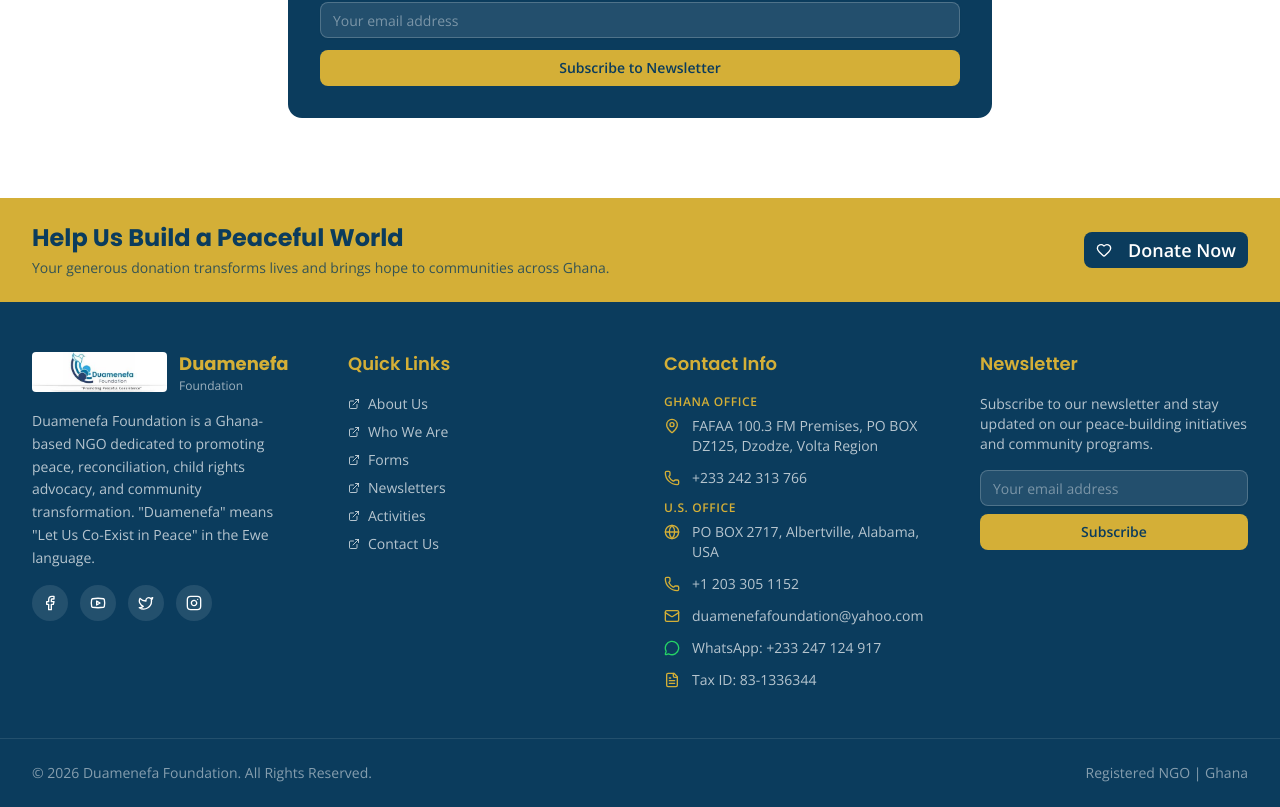
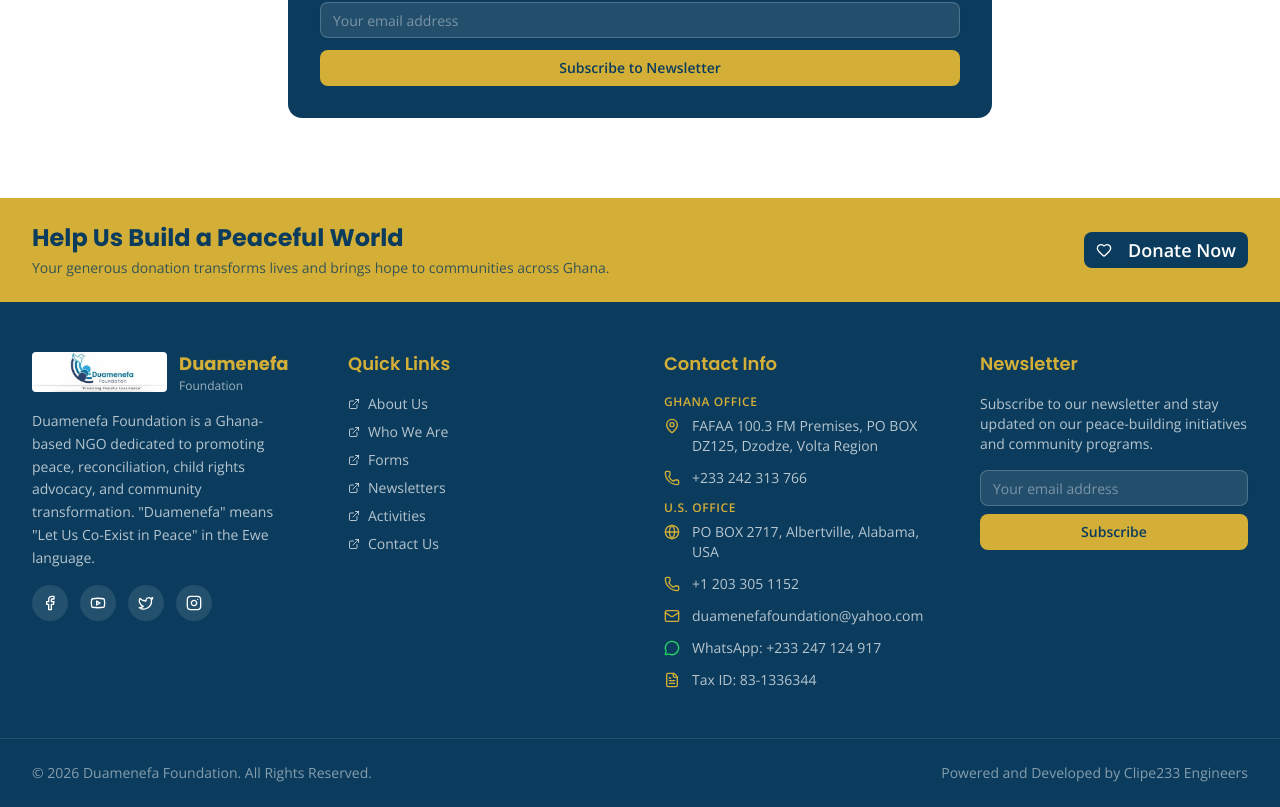
Before and after one commit to lilromeo2290/Duamenefa_Foundation-, a Next.js app: page / in a window 1280 px wide. Shown: the part 7702-8509 px from the top of the page. Built offline with nearby package versions, Linux system fonts and the light colour scheme; no server answers.

Commit message:
948c0902-4cf4-4639-9316-df39b7caba9c

```diff
--- a/src/components/Footer.tsx
+++ b/src/components/Footer.tsx
@@ -213,7 +213,7 @@
       <div className="max-w-7xl mx-auto px-4 sm:px-6 lg:px-8 py-6">
         <div className="flex flex-col md:flex-row items-center justify-between gap-4 text-sm text-white/50">
           <p>&copy; 2026 Duamenefa Foundation. All Rights Reserved.</p>
-          <p>Registered NGO | Ghana</p>
+          <p>Powered and Developed by Clipe233 Engineers</p>
         </div>
       </div>
     </footer>
```
